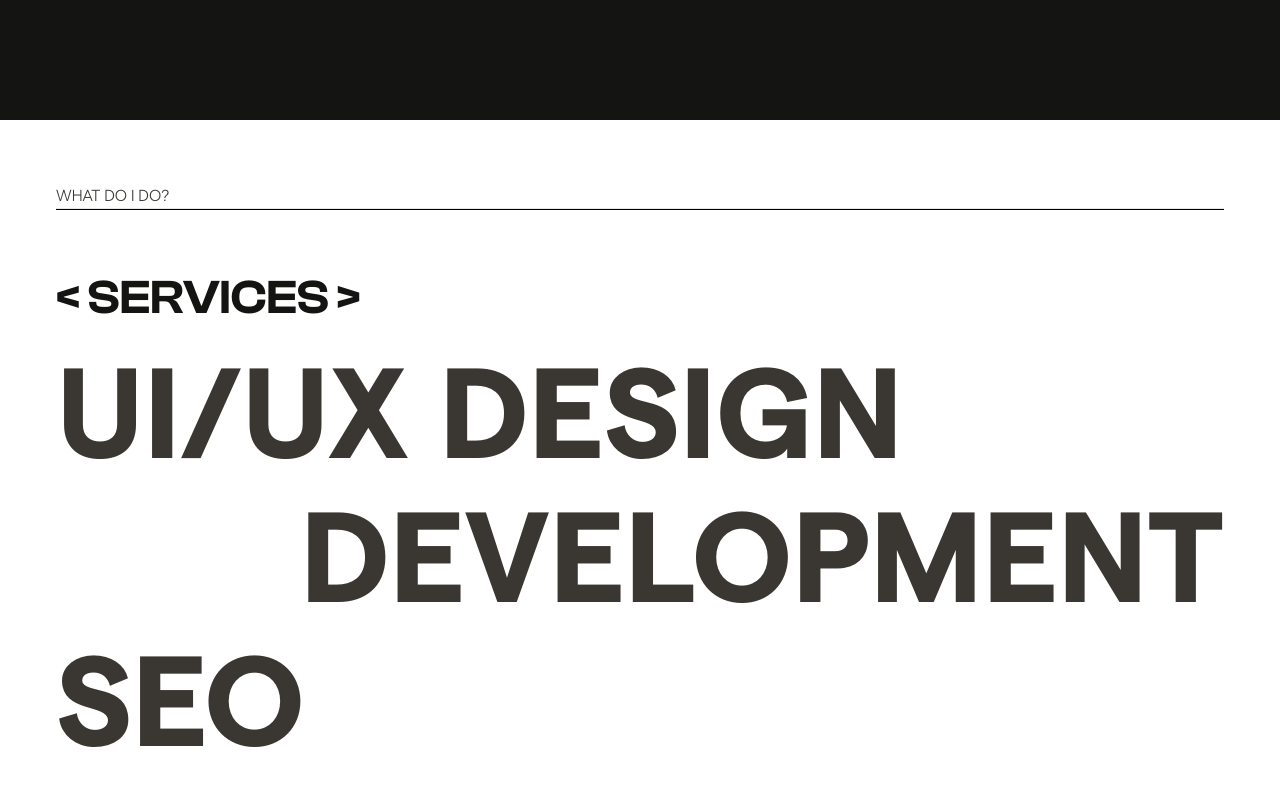
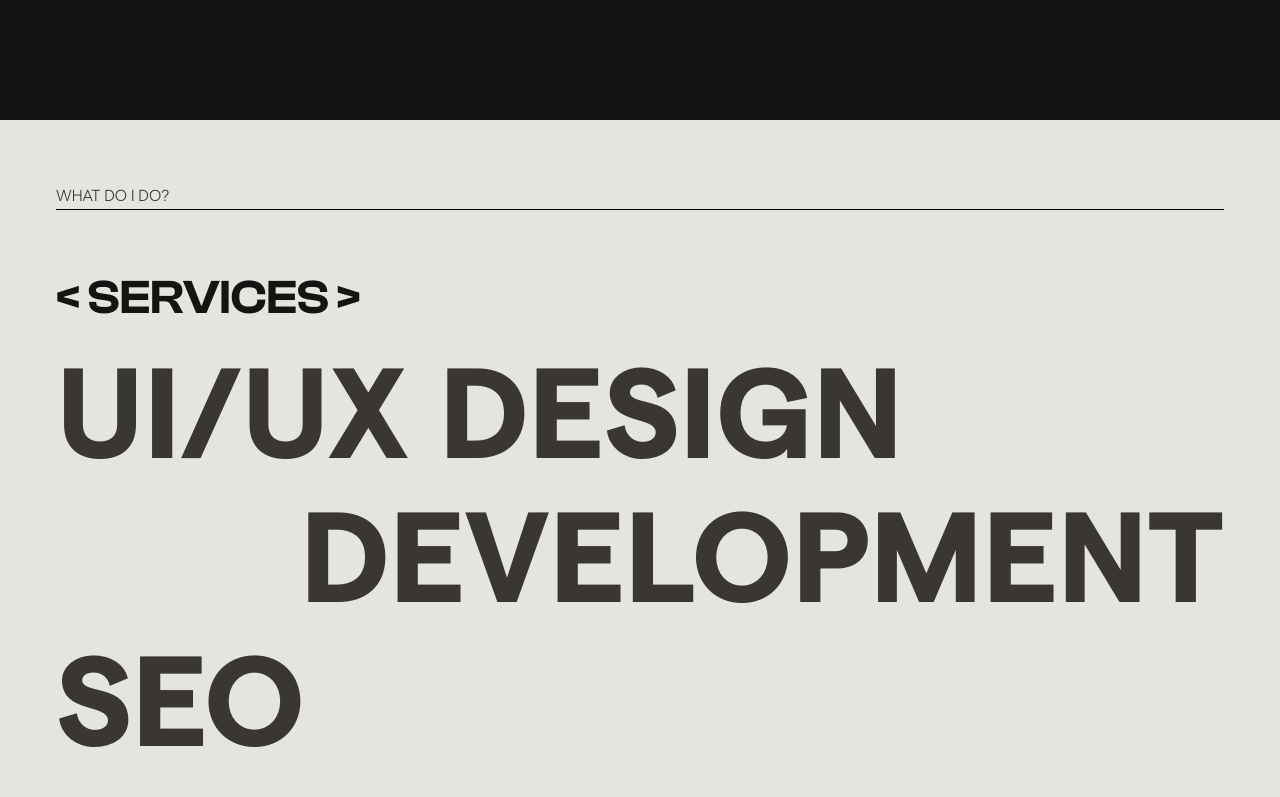
Before and after one commit to s4bbi/Portfolio-24, a React (Vite) app: page / in a window 1280 px wide. Shown: the part 1480-2277 px from the top of the page. Built offline with nearby package versions, Linux system fonts and the light colour scheme.

Commit message:
Services Added

```diff
--- a/src/components/Services.jsx
+++ b/src/components/Services.jsx
@@ -1,6 +1,6 @@
 const Services = () => {
     return (
-        <div className="w-full px-6 md:px-14 text-blackL">
+        <div className="w-full px-6 md:px-14 text-blackL bg-white">
             <div className="py-8 lg:py-16 font-mL">
                 <p>WHAT DO I DO?</p>
                 <hr className="h-[2px] bg-black"/>
```
